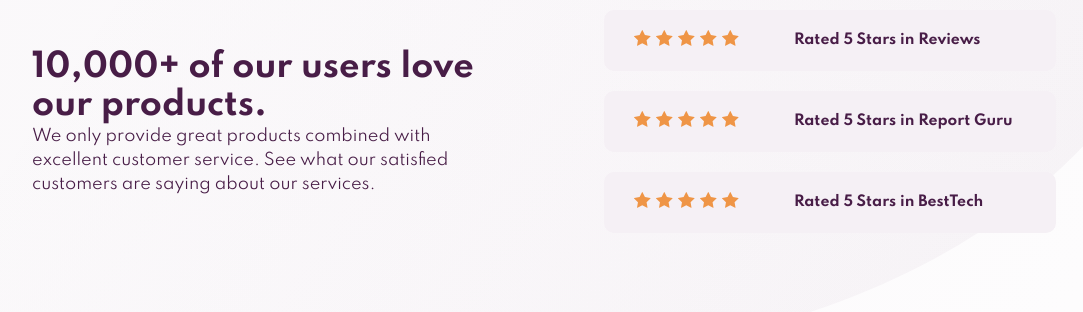
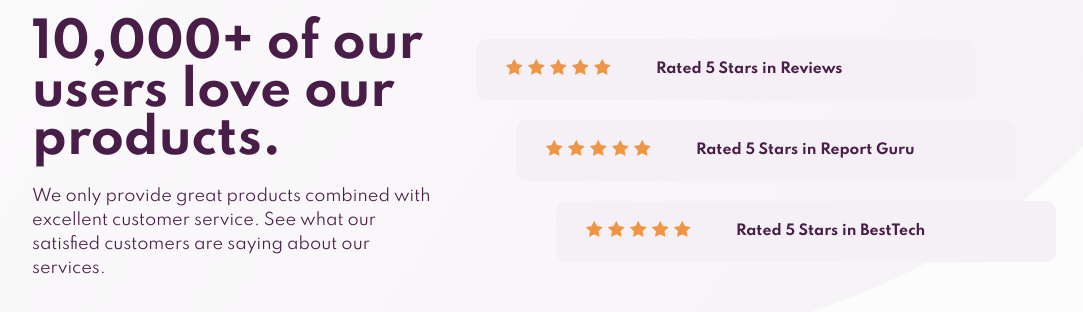
Before and after one commit to sparklaunch/06.SocialProof, a Svelte app in the folder social-proof/: page / in a window 1280 px wide. Shown: the top 312 px of the page, without its empty margins (96-1179 px from the left). Built offline with nearby package versions, Linux system fonts and the light colour scheme.

Commit message:
Fix minor issues in the header

```diff
--- a/social-proof/src/components/Header.svelte
+++ b/social-proof/src/components/Header.svelte
@@ -13,5 +13,6 @@
     #header {
         display: flex;
         align-items: center;
+        height: 300px;
     }
 </style>
--- a/social-proof/src/components/HeaderLeft.svelte
+++ b/social-proof/src/components/HeaderLeft.svelte
@@ -10,12 +10,15 @@
     #header-left {
         display: flex;
         flex-direction: column;
-        justify-content: space-between;
-        margin-right: 120px;
+        justify-content: flex-start;
+        color: rgb(72, 29, 71);
+        padding-right: 10%;
+        width: 50%;
     }
-    #header-left {
-        color: rgb(72, 29, 71);
-        width: 50%;
+    #header-left > h1 {
+        margin-bottom: 20px;
+        font-size: 48px;
+        line-height: 1;
     }
     #header-left > p {
         font-weight: 400;
--- a/social-proof/src/components/HeaderRight.svelte
+++ b/social-proof/src/components/HeaderRight.svelte
@@ -5,8 +5,8 @@
 
 <div id="header-right">
     <div id="ratings">
-        {#each ratings as rating}
-            <Rating data={rating} />
+        {#each ratings as rating, index}
+            <Rating data={rating} {index} />
         {/each}
     </div>
 </div>
@@ -19,5 +19,6 @@
         display: flex;
         flex-direction: column;
         justify-content: space-between;
+        align-items: flex-end;
     }
 </style>
--- a/social-proof/src/components/Rating.svelte
+++ b/social-proof/src/components/Rating.svelte
@@ -1,9 +1,25 @@
 <script lang="ts">
     import Star from "./Star.svelte";
     export let data;
+    export let index;
+    type Position = "backward" | "normal" | "forward";
+    let position: Position;
+    switch (index) {
+        case 0:
+            position = "backward";
+            break;
+        case 1:
+            position = "normal";
+            break;
+        case 2:
+            position = "forward";
+            break;
+        default:
+            break;
+    }
 </script>
 
-<div class="rating">
+<div class="rating {position}">
     <div class="stars">
         {#each Array(data.stars) as _}
             <Star />
@@ -22,14 +38,25 @@
         display: flex;
         align-items: center;
         margin: 10px 0;
+        width: 500px;
     }
     .stars {
         display: flex;
         margin-right: 50px;
+        width: 100px;
     }
     .reviewer > p {
         color: rgb(72, 29, 71);
         font-weight: 700;
         font-size: 14px;
     }
+    .backward {
+        transform: translateX(-80px);
+    }
+    .normal {
+        transform: translateX(-40px);
+    }
+    .forward {
+        transform: translateX(0);
+    }
 </style>
```
